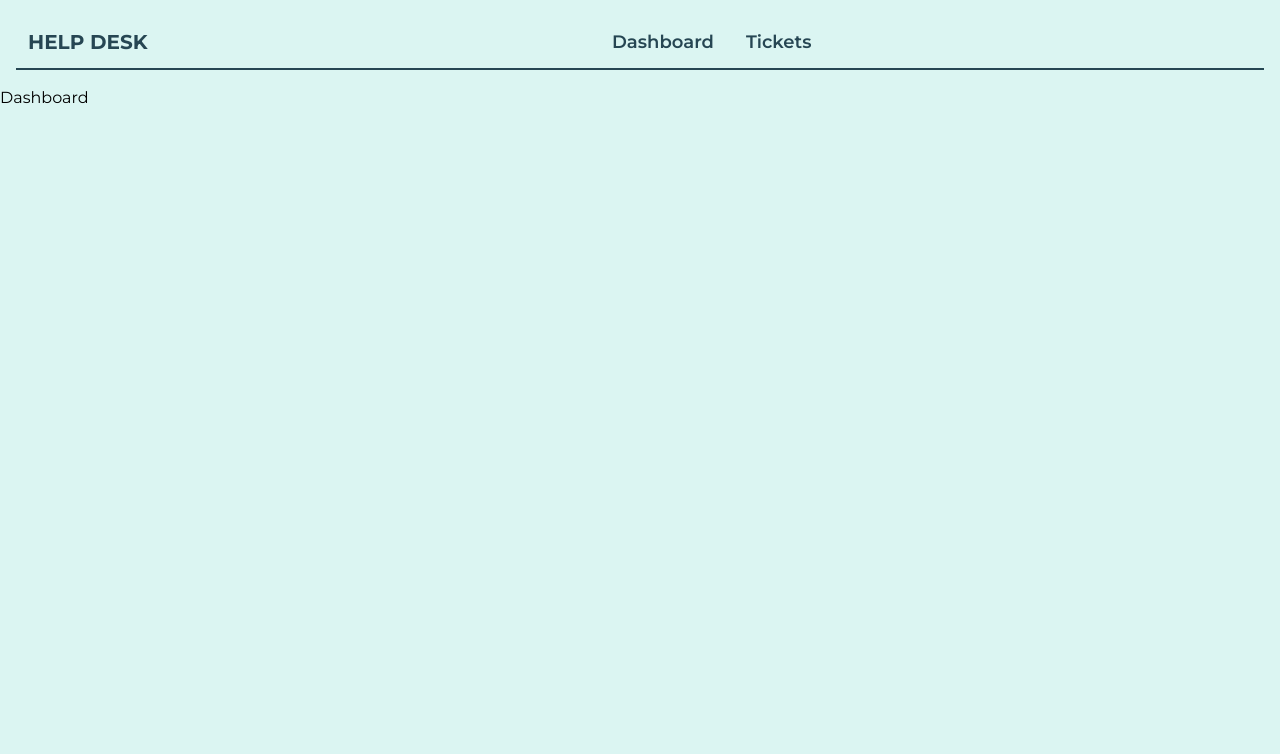
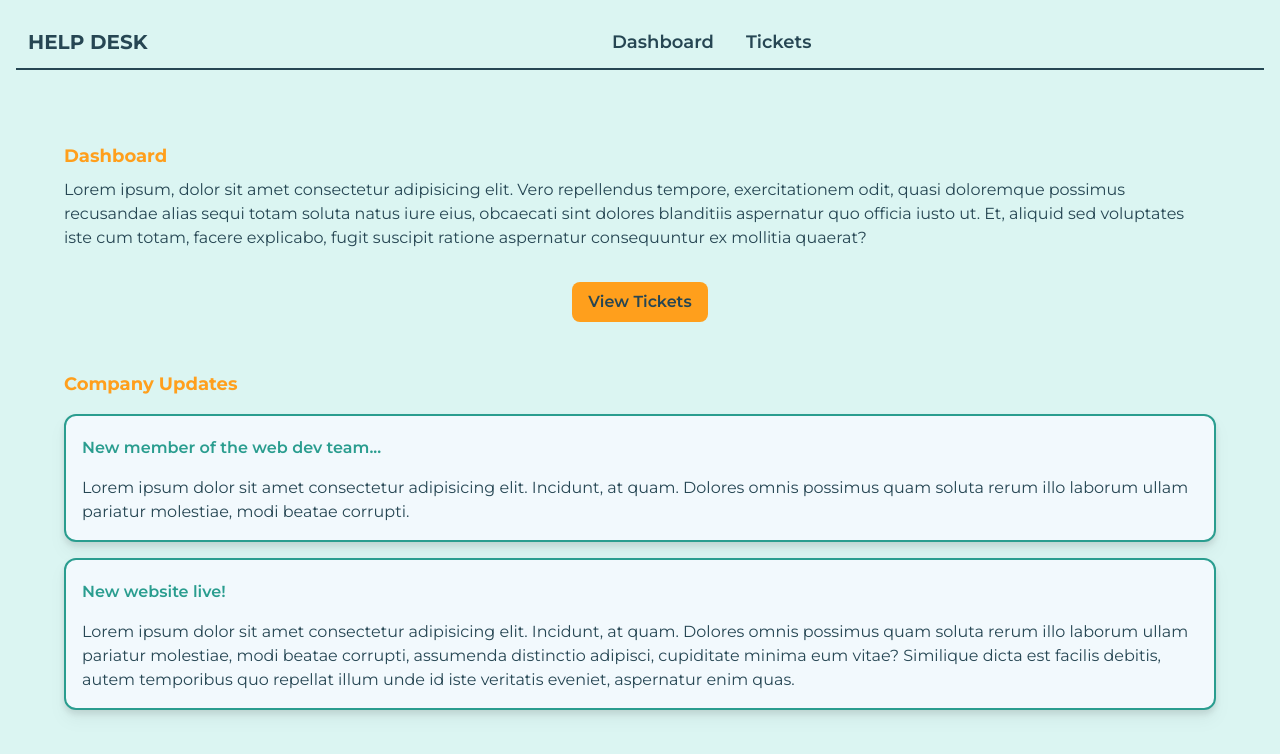
Before and after one commit to acalvom/helpdesk-app, a Next.js app: page / in a window 1280 px wide. Shown: the top 754 px of the page. Built offline with nearby package versions, Linux system fonts and the light colour scheme.

Commit message:
feat: add hardcoded content to dashboard

```diff
--- a/app/page.tsx
+++ b/app/page.tsx
@@ -1,7 +1,43 @@
+import Link from 'next/link'
+
 export default function Home() {
   return (
-    <main>
-      <h2>Dashboard</h2>
+    <main className="flex flex-col m-16">
+      <h2 className="py-2 text-lg text-yellow-main font-bold">Dashboard</h2>
+      <p className="text-green-dark">
+        Lorem ipsum, dolor sit amet consectetur adipisicing elit. Vero repellendus tempore,
+        exercitationem odit, quasi doloremque possimus recusandae alias sequi totam soluta natus
+        iure eius, obcaecati sint dolores blanditiis aspernatur quo officia iusto ut. Et, aliquid
+        sed voluptates iste cum totam, facere explicabo, fugit suscipit ratione aspernatur
+        consequuntur ex mollitia quaerat?
+      </p>
+      <div className="flex justify-center my-8">
+        <Link href="/tickets">
+          <button className="px-4 py-2 rounded-lg bg-yellow-main text-green-dark font-semibold hover:bg-green-dark hover:text-yellow-main">
+            View Tickets
+          </button>
+        </Link>
+      </div>
+      <h2 className="py-4 text-lg text-yellow-main font-bold">Company Updates</h2>
+      <div className="p-4 mb-4 bg-primary-extra-light rounded-xl border-2 border-green-main drop-shadow-lg">
+        <h3 className="pt-1 pb-4 text-md text-green-main font-semibold">
+          New member of the web dev team...
+        </h3>
+        <p className="text-md text-green-dark">
+          Lorem ipsum dolor sit amet consectetur adipisicing elit. Incidunt, at quam. Dolores omnis
+          possimus quam soluta rerum illo laborum ullam pariatur molestiae, modi beatae corrupti.
+        </p>
+      </div>
+      <div className="p-4 mb-4 bg-primary-extra-light rounded-xl border-2 border-green-main drop-shadow-lg">
+        <h3 className="pt-1 pb-4 text-md text-green-main font-semibold">New website live!</h3>
+        <p className="text-md text-green-dark">
+          Lorem ipsum dolor sit amet consectetur adipisicing elit. Incidunt, at quam. Dolores omnis
+          possimus quam soluta rerum illo laborum ullam pariatur molestiae, modi beatae corrupti,
+          assumenda distinctio adipisci, cupiditate minima eum vitae? Similique dicta est facilis
+          debitis, autem temporibus quo repellat illum unde id iste veritatis eveniet, aspernatur
+          enim quas.
+        </p>
+      </div>
     </main>
   )
 }
```
